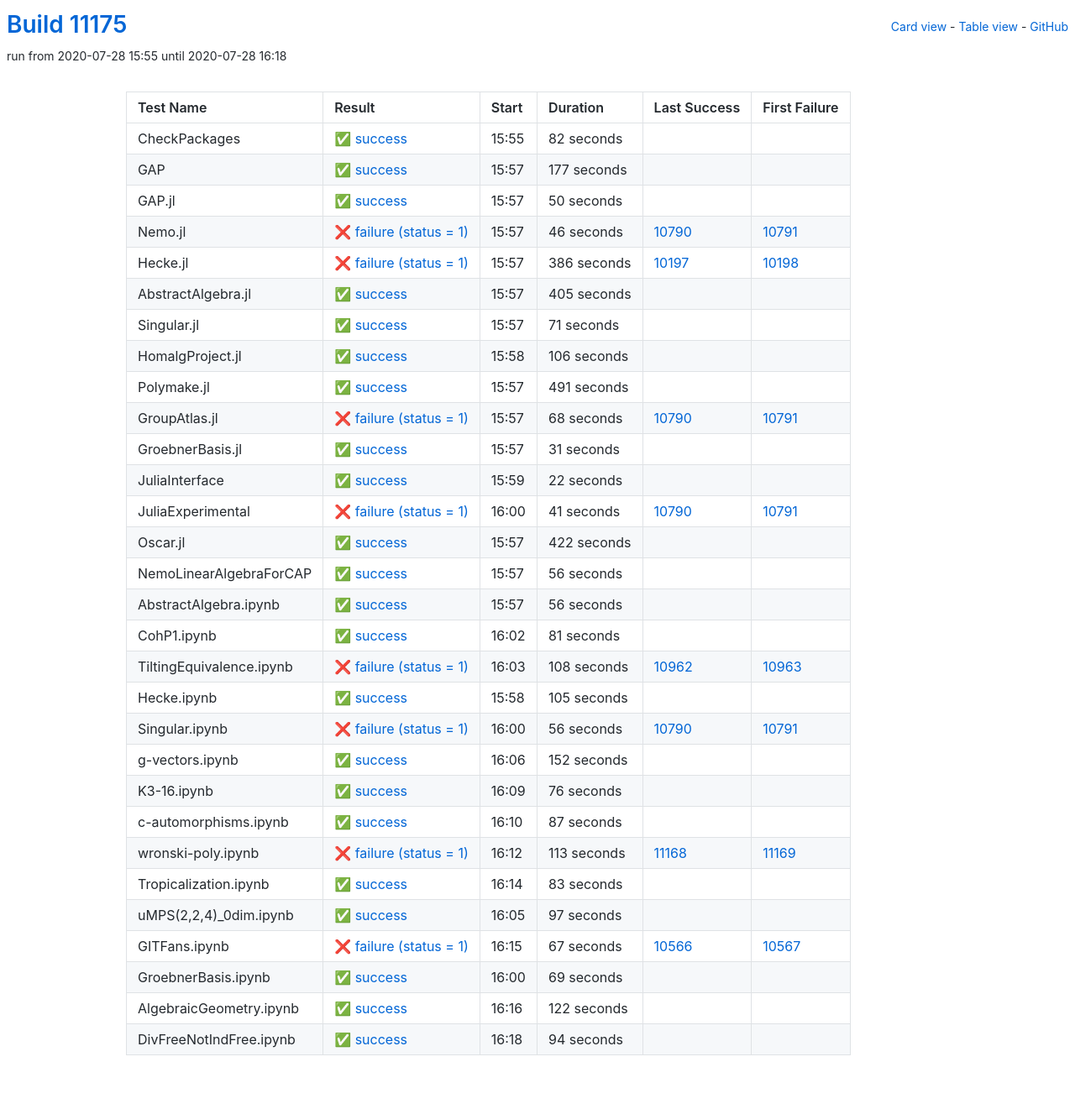
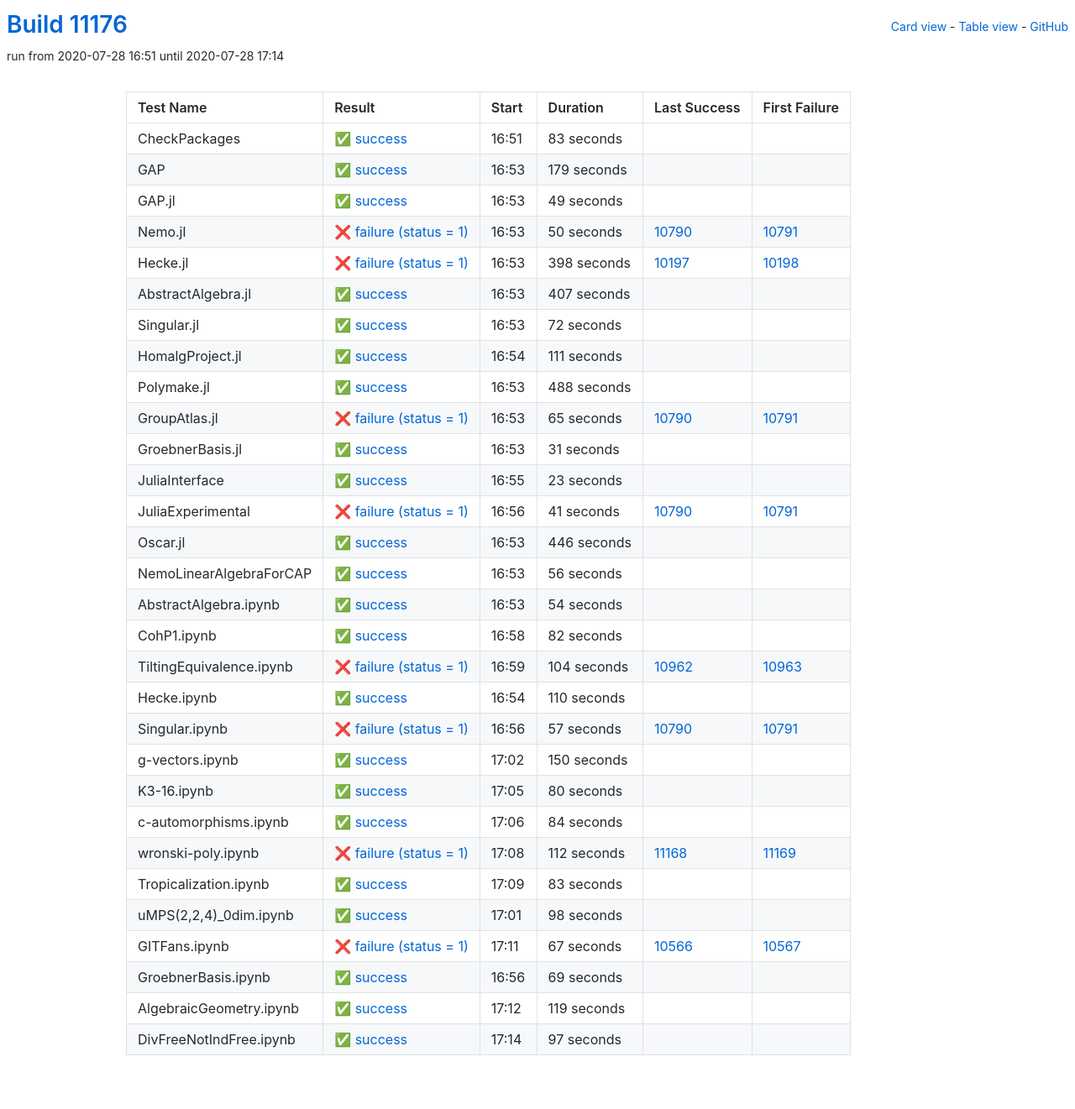
Before and after one commit to oscar-system/oscar-ci-status, a Jekyll site: the page built from table.html, in a window 1280 px wide. Shown: the whole page at 84% size. Built offline with Jekyll 4.4.1, drawn with Linux system fonts in a browser that asks for light colours.

Commit message:
Build #11176

```diff
--- a/_data/ci.yml
+++ b/_data/ci.yml
@@ -1,6 +1,6 @@
 ---
-build: 11175
-build_url: https://oscarci.mathematik.uni-kl.de/job/oscar/11175/
+build: 11176
+build_url: https://oscarci.mathematik.uni-kl.de/job/oscar/11176/
 job: oscar
 organization: oscar-system
 repo: oscar-ci-status
@@ -8,128 +8,128 @@
 tests:
 - name: CheckPackages
   id: checkpackages
-  log: https://oscarci.mathematik.uni-kl.de/job/oscar/11175/artifact/logs/build-11175/CheckPackages.log
-  start: 2020-07-28 15:55
+  log: https://oscarci.mathematik.uni-kl.de/job/oscar/11176/artifact/logs/build-11176/CheckPackages.log
+  start: 2020-07-28 16:51
   success: true
   exitcode: 0
   status: success
-  duration: 82
+  duration: 83
   last_success: false
   last_success_url:
   first_failure: false
   first_failure_url:
 - name: GAP
   id: gap
-  log: https://oscarci.mathematik.uni-kl.de/job/oscar/11175/artifact/logs/build-11175/GAP.log
-  start: 2020-07-28 15:57
+  log: https://oscarci.mathematik.uni-kl.de/job/oscar/11176/artifact/logs/build-11176/GAP.log
+  start: 2020-07-28 16:53
   success: true
   exitcode: 0
   status: success
-  duration: 177
+  duration: 179
   last_success: false
   last_success_url:
   first_failure: false
   first_failure_url:
 - name: GAP.jl
   id: gap-jl
-  log: https://oscarci.mathematik.uni-kl.de/job/oscar/11175/artifact/logs/build-11175/GAP.jl.log
-  start: 2020-07-28 15:57
+  log: https://oscarci.mathematik.uni-kl.de/job/oscar/11176/artifact/logs/build-11176/GAP.jl.log
+  start: 2020-07-28 16:53
   success: true
   exitcode: 0
   status: success
-  duration: 50
+  duration: 49
   last_success: false
   last_success_url:
   first_failure: false
   first_failure_url:
 - name: Nemo.jl
   id: nemo-jl
-  log: https://oscarci.mathematik.uni-kl.de/job/oscar/11175/artifact/logs/build-11175/Nemo.jl.log
-  start: 2020-07-28 15:57
+  log: https://oscarci.mathematik.uni-kl.de/job/oscar/11176/artifact/logs/build-11176/Nemo.jl.log
+  start: 2020-07-28 16:53
   success: false
   exitcode: 1
   status: failure
-  duration: 46
+  duration: 50
   last_success: 10790
   last_success_url: https://oscarci.mathematik.uni-kl.de/job/oscar/10790/
   first_failure: 10791
   first_failure_url: https://oscarci.mathematik.uni-kl.de/job/oscar/10791/
 - name: Hecke.jl
   id: hecke-jl
-  log: https://oscarci.mathematik.uni-kl.de/job/oscar/11175/artifact/logs/build-11175/Hecke.jl.log
-  start: 2020-07-28 15:57
+  log: https://oscarci.mathematik.uni-kl.de/job/oscar/11176/artifact/logs/build-11176/Hecke.jl.log
+  start: 2020-07-28 16:53
   success: false
   exitcode: 1
   status: failure
-  duration: 386
+  duration: 398
   last_success: 10197
   last_success_url: https://oscarci.mathematik.uni-kl.de/job/oscar/10197/
   first_failure: 10198
   first_failure_url: https://oscarci.mathematik.uni-kl.de/job/oscar/10198/
 - name: AbstractAlgebra.jl
   id: abstractalgebra-jl
-  log: https://oscarci.mathematik.uni-kl.de/job/oscar/11175/artifact/logs/build-11175/AbstractAlgebra.jl.log
-  start: 2020-07-28 15:57
+  log: https://oscarci.mathematik.uni-kl.de/job/oscar/11176/artifact/logs/build-11176/AbstractAlgebra.jl.log
+  start: 2020-07-28 16:53
   success: true
   exitcode: 0
   status: success
-  duration: 405
+  duration: 407
   last_success: false
   last_success_url:
   first_failure: false
   first_failure_url:
 - name: Singular.jl
   id: singular-jl
-  log: https://oscarci.mathematik.uni-kl.de/job/oscar/11175/artifact/logs/build-11175/Singular.jl.log
-  start: 2020-07-28 15:57
+  log: https://oscarci.mathematik.uni-kl.de/job/oscar/11176/artifact/logs/build-11176/Singular.jl.log
+  start: 2020-07-28 16:53
   success: true
   exitcode: 0
   status: success
-  duration: 71
+  duration: 72
   last_success: false
   last_success_url:
   first_failure: false
   first_failure_url:
 - name: HomalgProject.jl
   id: homalgproject-jl
-  log: https://oscarci.mathematik.uni-kl.de/job/oscar/11175/artifact/logs/build-11175/HomalgProject.jl.log
-  start: 2020-07-28 15:58
+  log: https://oscarci.mathematik.uni-kl.de/job/oscar/11176/artifact/logs/build-11176/HomalgProject.jl.log
+  start: 2020-07-28 16:54
   success: true
   exitcode: 0
   status: success
-  duration: 106
+  duration: 111
   last_success: false
   last_success_url:
   first_failure: false
   first_failure_url:
 - name: Polymake.jl
   id: polymake-jl
-  log: https://oscarci.mathematik.uni-kl.de/job/oscar/11175/artifact/logs/build-11175/Polymake.jl.log
-  start: 2020-07-28 15:57
+  log: https://oscarci.mathematik.uni-kl.de/job/oscar/11176/artifact/logs/build-11176/Polymake.jl.log
+  start: 2020-07-28 16:53
   success: true
   exitcode: 0
   status: success
-  duration: 491
+  duration: 488
   last_success: false
   last_success_url:
   first_failure: false
   first_failure_url:
 - name: GroupAtlas.jl
   id: groupatlas-jl
-  log: https://oscarci.mathematik.uni-kl.de/job/oscar/11175/artifact/logs/build-11175/GroupAtlas.jl.log
-  start: 2020-07-28 15:57
+  log: https://oscarci.mathematik.uni-kl.de/job/oscar/11176/artifact/logs/build-11176/GroupAtlas.jl.log
+  start: 2020-07-28 16:53
   success: false
   exitcode: 1
   status: failure
-  duration: 68
+  duration: 65
   last_success: 10790
   last_success_url: https://oscarci.mathematik.uni-kl.de/job/oscar/10790/
   first_failure: 10791
   first_failure_url: https://oscarci.mathematik.uni-kl.de/job/oscar/10791/
 - name: GroebnerBasis.jl
   id: groebnerbasis-jl
-  log: https://oscarci.mathematik.uni-kl.de/job/oscar/11175/artifact/logs/build-11175/GroebnerBasis.jl.log
-  start: 2020-07-28 15:57
+  log: https://oscarci.mathematik.uni-kl.de/job/oscar/11176/artifact/logs/build-11176/GroebnerBasis.jl.log
+  start: 2020-07-28 16:53
   success: true
   exitcode: 0
   status: success
@@ -140,20 +140,20 @@
   first_failure_url:
 - name: JuliaInterface
   id: juliainterface
-  log: https://oscarci.mathematik.uni-kl.de/job/oscar/11175/artifact/logs/build-11175/JuliaInterface.log
-  start: 2020-07-28 15:59
+  log: https://oscarci.mathematik.uni-kl.de/job/oscar/11176/artifact/logs/build-11176/JuliaInterface.log
+  start: 2020-07-28 16:55
   success: true
   exitcode: 0
   status: success
-  duration: 22
+  duration: 23
   last_success: false
   last_success_url:
   first_failure: false
   first_failure_url:
 - name: JuliaExperimental
   id: juliaexperimental
-  log: https://oscarci.mathematik.uni-kl.de/job/oscar/11175/artifact/logs/build-11175/JuliaExperimental.log
-  start: 2020-07-28 16:00
+  log: https://oscarci.mathematik.uni-kl.de/job/oscar/11176/artifact/logs/build-11176/JuliaExperimental.log
+  start: 2020-07-28 16:56
   success: false
   exitcode: 1
   status: failure
@@ -164,20 +164,20 @@
   first_failure_url: https://oscarci.mathematik.uni-kl.de/job/oscar/10791/
 - name: Oscar.jl
   id: oscar-jl
-  log: https://oscarci.mathematik.uni-kl.de/job/oscar/11175/artifact/logs/build-11175/Oscar.jl.log
-  start: 2020-07-28 15:57
+  log: https://oscarci.mathematik.uni-kl.de/job/oscar/11176/artifact/logs/build-11176/Oscar.jl.log
+  start: 2020-07-28 16:53
   success: true
   exitcode: 0
   status: success
-  duration: 422
+  duration: 446
   last_success: false
   last_success_url:
   first_failure: false
   first_failure_url:
 - name: NemoLinearAlgebraForCAP
   id: nemolinearalgebraforcap
-  log: https://oscarci.mathematik.uni-kl.de/job/oscar/11175/artifact/logs/build-11175/NemoLinearAlgebraForCAP.log
-  start: 2020-07-28 15:57
+  log: https://oscarci.mathematik.uni-kl.de/job/oscar/11176/artifact/logs/build-11176/NemoLinearAlgebraForCAP.log
+  start: 2020-07-28 16:53
   success: true
   exitcode: 0
   status: success
@@ -188,116 +188,116 @@
   first_failure_url:
 - name: AbstractAlgebra.ipynb
   id: abstractalgebra-ipynb
-  log: https://oscarci.mathematik.uni-kl.de/job/oscar/11175/artifact/logs/build-11175/AbstractAlgebra.ipynb.log
-  start: 2020-07-28 15:57
+  log: https://oscarci.mathematik.uni-kl.de/job/oscar/11176/artifact/logs/build-11176/AbstractAlgebra.ipynb.log
+  start: 2020-07-28 16:53
   success: true
   exitcode: 0
   status: success
-  duration: 56
+  duration: 54
   last_success: false
   last_success_url:
   first_failure: false
   first_failure_url:
 - name: CohP1.ipynb
   id: cohp1-ipynb
-  log: https://oscarci.mathematik.uni-kl.de/job/oscar/11175/artifact/logs/build-11175/CohP1.ipynb.log
-  start: 2020-07-28 16:02
+  log: https://oscarci.mathematik.uni-kl.de/job/oscar/11176/artifact/logs/build-11176/CohP1.ipynb.log
+  start: 2020-07-28 16:58
   success: true
   exitcode: 0
   status: success
-  duration: 81
+  duration: 82
   last_success: false
   last_success_url:
   first_failure: false
   first_failure_url:
 - name: TiltingEquivalence.ipynb
   id: tiltingequivalence-ipynb
-  log: https://oscarci.mathematik.uni-kl.de/job/oscar/11175/artifact/logs/build-11175/TiltingEquivalence.ipynb.log
-  start: 2020-07-28 16:03
+  log: https://oscarci.mathematik.uni-kl.de/job/oscar/11176/artifact/logs/build-11176/TiltingEquivalence.ipynb.log
+  start: 2020-07-28 16:59
   success: false
   exitcode: 1
   status: failure
-  duration: 108
+  duration: 104
   last_success: 10962
   last_success_url: https://oscarci.mathematik.uni-kl.de/job/oscar/10962/
   first_failure: 10963
   first_failure_url: https://oscarci.mathematik.uni-kl.de/job/oscar/10963/
 - name: Hecke.ipynb
   id: hecke-ipynb
-  log: https://oscarci.mathematik.uni-kl.de/job/oscar/11175/artifact/logs/build-11175/Hecke.ipynb.log
-  start: 2020-07-28 15:58
+  log: https://oscarci.mathematik.uni-kl.de/job/oscar/11176/artifact/logs/build-11176/Hecke.ipynb.log
+  start: 2020-07-28 16:54
   success: true
   exitcode: 0
   status: success
-  duration: 105
+  duration: 110
   last_success: false
   last_success_url:
   first_failure: false
   first_failure_url:
 - name: Singular.ipynb
   id: singular-ipynb
-  log: https://oscarci.mathematik.uni-kl.de/job/oscar/11175/artifact/logs/build-11175/Singular.ipynb.log
-  start: 2020-07-28 16:00
+  log: https://oscarci.mathematik.uni-kl.de/job/oscar/11176/artifact/logs/build-11176/Singular.ipynb.log
+  start: 2020-07-28 16:56
   success: false
   exitcode: 1
   status: failure
-  duration: 56
+  duration: 57
   last_success: 10790
   last_success_url: https://oscarci.mathematik.uni-kl.de/job/oscar/10790/
   first_failure: 10791
   first_failure_url: https://oscarci.mathematik.uni-kl.de/job/oscar/10791/
 - name: g-vectors.ipynb
   id: g-vectors-ipynb
-  log: https://oscarci.mathematik.uni-kl.de/job/oscar/11175/artifact/logs/build-11175/g-vectors.ipynb.log
-  start: 2020-07-28 16:06
+  log: https://oscarci.mathematik.uni-kl.de/job/oscar/11176/artifact/logs/build-11176/g-vectors.ipynb.log
+  start: 2020-07-28 17:02
   success: true
   exitcode: 0
   status: success
-  duration: 152
+  duration: 150
   last_success: false
   last_success_url:
   first_failure: false
   first_failure_url:
 - name: K3-16.ipynb
   id: k3-16-ipynb
-  log: https://oscarci.mathematik.uni-kl.de/job/oscar/11175/artifact/logs/build-11175/K3-16.ipynb.log
-  start: 2020-07-28 16:09
+  log: https://oscarci.mathematik.uni-kl.de/job/oscar/11176/artifact/logs/build-11176/K3-16.ipynb.log
+  start: 2020-07-28 17:05
   success: true
   exitcode: 0
   status: success
-  duration: 76
+  duration: 80
   last_success: false
   last_success_url:
   first_failure: false
   first_failure_url:
 - name: c-automorphisms.ipynb
   id: c-automorphisms-ipynb
-  log: https://oscarci.mathematik.uni-kl.de/job/oscar/11175/artifact/logs/build-11175/c-automorphisms.ipynb.log
-  start: 2020-07-28 16:10
+  log: https://oscarci.mathematik.uni-kl.de/job/oscar/11176/artifact/logs/build-11176/c-automorphisms.ipynb.log
+  start: 2020-07-28 17:06
   success: true
   exitcode: 0
   status: success
-  duration: 87
+  duration: 84
   last_success: false
   last_success_url:
   first_failure: false
   first_failure_url:
 - name: wronski-poly.ipynb
   id: wronski-poly-ipynb
-  log: https://oscarci.mathematik.uni-kl.de/job/oscar/11175/artifact/logs/build-11175/wronski-poly.ipynb.log
-  start: 2020-07-28 16:12
+  log: https://oscarci.mathematik.uni-kl.de/job/oscar/11176/artifact/logs/build-11176/wronski-poly.ipynb.log
+  start: 2020-07-28 17:08
   success: false
   exitcode: 1
   status: failure
-  duration: 113
+  duration: 112
   last_success: 11168
   last_success_url: https://oscarci.mathematik.uni-kl.de/job/oscar/11168/
   first_failure: 11169
   first_failure_url: https://oscarci.mathematik.uni-kl.de/job/oscar/11169/
 - name: Tropicalization.ipynb
   id: tropicalization-ipynb
-  log: https://oscarci.mathematik.uni-kl.de/job/oscar/11175/artifact/logs/build-11175/Tropicalization.ipynb.log
-  start: 2020-07-28 16:14
+  log: https://oscarci.mathematik.uni-kl.de/job/oscar/11176/artifact/logs/build-11176/Tropicalization.ipynb.log
+  start: 2020-07-28 17:09
   success: true
   exitcode: 0
   status: success
@@ -308,20 +308,20 @@
   first_failure_url:
 - name: uMPS(2,2,4)_0dim.ipynb
   id: umps-2-2-4-0dim-ipynb
-  log: https://oscarci.mathematik.uni-kl.de/job/oscar/11175/artifact/logs/build-11175/uMPS-2-2-4-_0dim.ipynb.log
-  start: 2020-07-28 16:05
+  log: https://oscarci.mathematik.uni-kl.de/job/oscar/11176/artifact/logs/build-11176/uMPS-2-2-4-_0dim.ipynb.log
+  start: 2020-07-28 17:01
   success: true
   exitcode: 0
   status: success
-  duration: 97
+  duration: 98
   last_success: false
   last_success_url:
   first_failure: false
   first_failure_url:
 - name: GITFans.ipynb
   id: gitfans-ipynb
-  log: https://oscarci.mathematik.uni-kl.de/job/oscar/11175/artifact/logs/build-11175/GITFans.ipynb.log
-  start: 2020-07-28 16:15
+  log: https://oscarci.mathematik.uni-kl.de/job/oscar/11176/artifact/logs/build-11176/GITFans.ipynb.log
+  start: 2020-07-28 17:11
   success: false
   exitcode: 1
   status: failure
@@ -332,8 +332,8 @@
   first_failure_url: https://oscarci.mathematik.uni-kl.de/job/oscar/10567/
 - name: GroebnerBasis.ipynb
   id: groebnerbasis-ipynb
-  log: https://oscarci.mathematik.uni-kl.de/job/oscar/11175/artifact/logs/build-11175/GroebnerBasis.ipynb.log
-  start: 2020-07-28 16:00
+  log: https://oscarci.mathematik.uni-kl.de/job/oscar/11176/artifact/logs/build-11176/GroebnerBasis.ipynb.log
+  start: 2020-07-28 16:56
   success: true
   exitcode: 0
   status: success
@@ -344,24 +344,24 @@
   first_failure_url:
 - name: AlgebraicGeometry.ipynb
   id: algebraicgeometry-ipynb
-  log: https://oscarci.mathematik.uni-kl.de/job/oscar/11175/artifact/logs/build-11175/AlgebraicGeometry.ipynb.log
-  start: 2020-07-28 16:16
+  log: https://oscarci.mathematik.uni-kl.de/job/oscar/11176/artifact/logs/build-11176/AlgebraicGeometry.ipynb.log
+  start: 2020-07-28 17:12
   success: true
   exitcode: 0
   status: success
-  duration: 122
+  duration: 119
   last_success: false
   last_success_url:
   first_failure: false
   first_failure_url:
 - name: DivFreeNotIndFree.ipynb
   id: divfreenotindfree-ipynb
-  log: https://oscarci.mathematik.uni-kl.de/job/oscar/11175/artifact/logs/build-11175/DivFreeNotIndFree.ipynb.log
-  start: 2020-07-28 16:18
+  log: https://oscarci.mathematik.uni-kl.de/job/oscar/11176/artifact/logs/build-11176/DivFreeNotIndFree.ipynb.log
+  start: 2020-07-28 17:14
   success: true
   exitcode: 0
   status: success
-  duration: 94
+  duration: 97
   last_success: false
   last_success_url:
   first_failure: false
```
Also changed, not shown: README.md.
